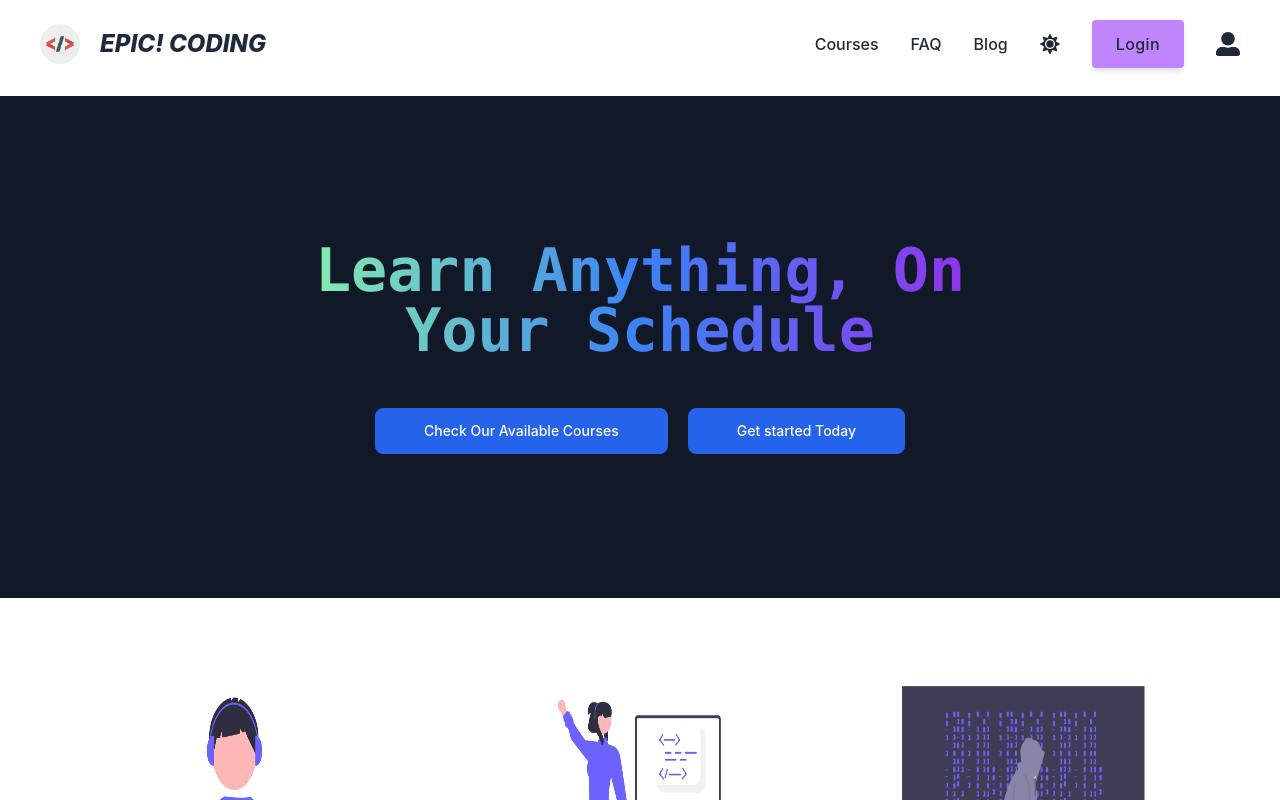
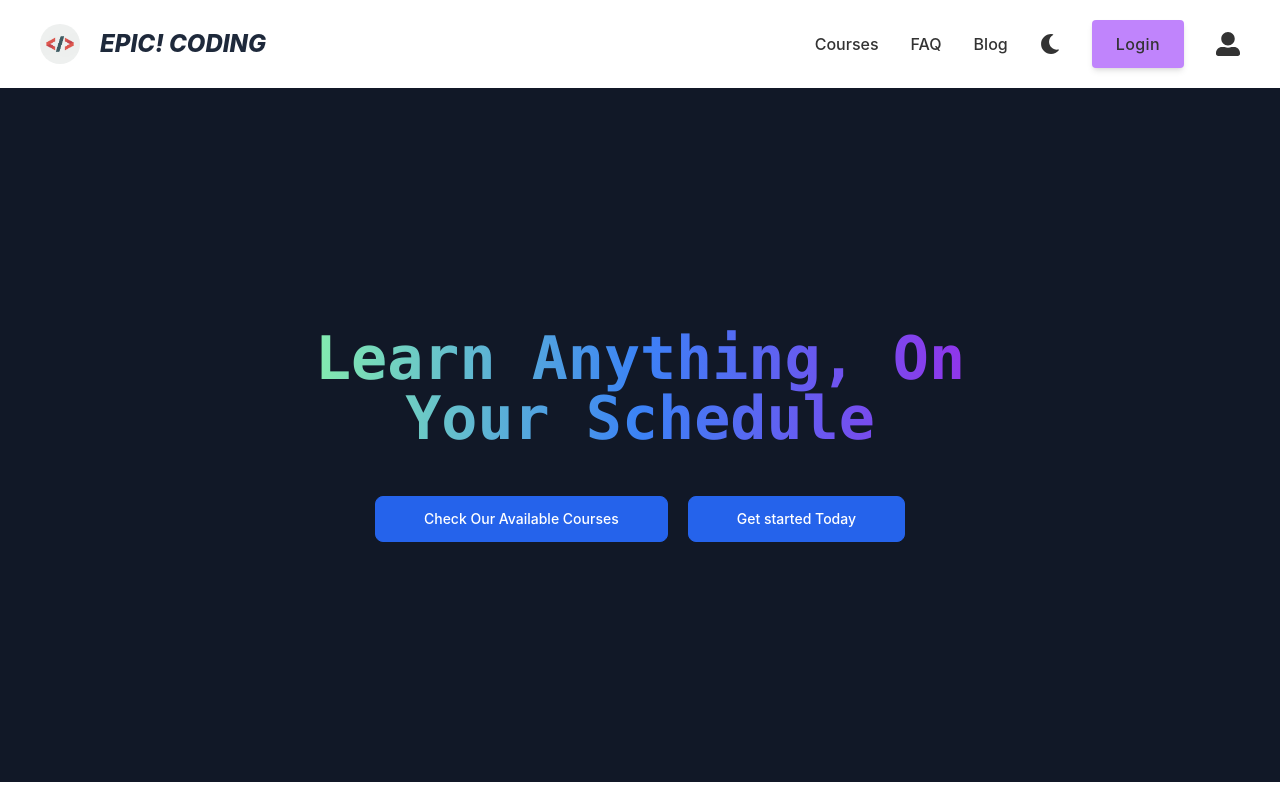
Before and after one commit to sajid1545/epic-coding_client, a React (Create React App) app: page / in a window 1280 px wide. Shown: the top 800 px of the page. Built offline with nearby package versions, Linux system fonts and the light colour scheme; no server answers.

Commit message:
dark mode toggle button added, readme file updated

```diff
--- a/src/Components/Header/Header.jsx
+++ b/src/Components/Header/Header.jsx
@@ -9,15 +9,15 @@ const Header = () => {
 	const { user, logOut } = useContext(AuthContext);
 
 	const [isMenuOpen, setIsMenuOpen] = useState(false);
-	const [darkMode, setDarkMode] = useState(true);
+	const [darkMode, setDarkMode] = useState(false);
 
 	function toggleDarkMode() {
 		setDarkMode((prevDarkMode) => !prevDarkMode);
 	}
 
 	return (
-		<nav>
-			<div className="mb-[210px] lg:mb-2 ">
+		<nav className={darkMode ? 'dark-mode' : 'light-mode'}>
+			<div className="mb-[210px] lg:mb-0 ">
 				<div className="px-4 py-5 mx-auto  md:px-24 lg:px-10">
 					<div className="relative flex items-center justify-between">
 						<Link to="/" className="inline-flex items-center">
@@ -46,6 +46,10 @@ const Header = () => {
 								</NavLink>
 							</li>
 
+							{/* <li onClick={toggleDarkMode} className="cursor-pointer text-xl">
+								{darkMode ? <FaSun /> : <FaMoon />}
+							</li> */}
+
 							<li onClick={toggleDarkMode} className="cursor-pointer text-xl">
 								{darkMode ? <FaSun /> : <FaMoon />}
 							</li>
@@ -55,7 +59,7 @@ const Header = () => {
 									<Link>
 										<button
 											onClick={logOut}
-											className="inline-flex items-center justify-center h-12 px-6 font-medium tracking-wide  transition duration-200 rounded shadow-md bg-deep-purple-accent-400 hover:bg-deep-purple-accent-700 focus:shadow-outline focus:outline-none"
+											className="inline-flex items-center justify-center h-12 px-6 font-medium tracking-wide  transition duration-200 rounded shadow-md bg-purple-400 hover:bg-purple-700 focus:shadow-outline focus:outline-none"
 											title="Log Out">
 											Log Out
 										</button>
@@ -117,8 +121,17 @@ const Header = () => {
 												</button>
 											</div>
 										</div>
-										<nav>
+										<nav className={darkMode ? 'dark-mode' : 'light-mode'}>
 											<ul className="space-y-4">
+												<li onClick={toggleDarkMode} className="cursor-pointer text-xl ">
+													<div className='space-y-4'>
+													{darkMode ? (
+														<FaSun className="h-8 w-8 mx-auto mb-3" />
+													) : (
+														<FaMoon className="w-8 h-8 mx-auto mb-3" />
+													)}
+													</div>
+												</li>
 												<li>
 													<NavLink
 														className={`font-medium ${(isActive) =>
@@ -149,7 +162,7 @@ const Header = () => {
 																</div>
 															</div>
 														) : (
-															<FaUserAlt className="w-6 h-6" />
+															<FaUserAlt className="w-6 h-6 mx-auto" />
 														)}
 													</Link>
 												</li>
@@ -174,7 +187,6 @@ const Header = () => {
 														</Link>
 													)}
 												</li>
-
 											</ul>
 										</nav>
 									</div>
--- a/src/Components/Header/header.css
+++ b/src/Components/Header/header.css
@@ -5,3 +5,21 @@
     font-style: italic;
     font-size: 17px;
 }
+
+.dark-mode {
+    background-color: #1a1919;
+    color: #fff;
+    height: 100%;
+    transition: background-color 0.25s ease-in-out;
+}
+
+.light-mode {
+    background-color: #fff;
+    color: #333;
+    height: 100%;
+    transition: background-color 0.25s ease-in-out;
+}
+
+.dark-mode span {
+    color: white;
+}
--- a/src/Pages/Home/Home.jsx
+++ b/src/Pages/Home/Home.jsx
@@ -5,7 +5,7 @@ import OurServices from '../../Components/OurServices/OurServices';
 const Home = () => {
 	return (
 		<div className="">
-			<div className="px-0 py-36 mx-auto w-full md:px-24 lg:px-10  lg:py-24 bg-[#111827]">
+			<div className="px-0 py-36 mx-auto w-full md:px-24 lg:px-10  lg:py-48 bg-[#111827]">
 				<div className="max-w-xl sm:mx-auto lg:max-w-2xl py-12">
 					<div className="flex flex-col mb-16 sm:text-center sm:mb-0">
 						<div className="max-w-xl mb-10 md:mx-auto sm:text-center lg:max-w-2xl md:mb-12">
```
Also changed, not shown: 1 other file (tests, documents, lock files or other folders).
